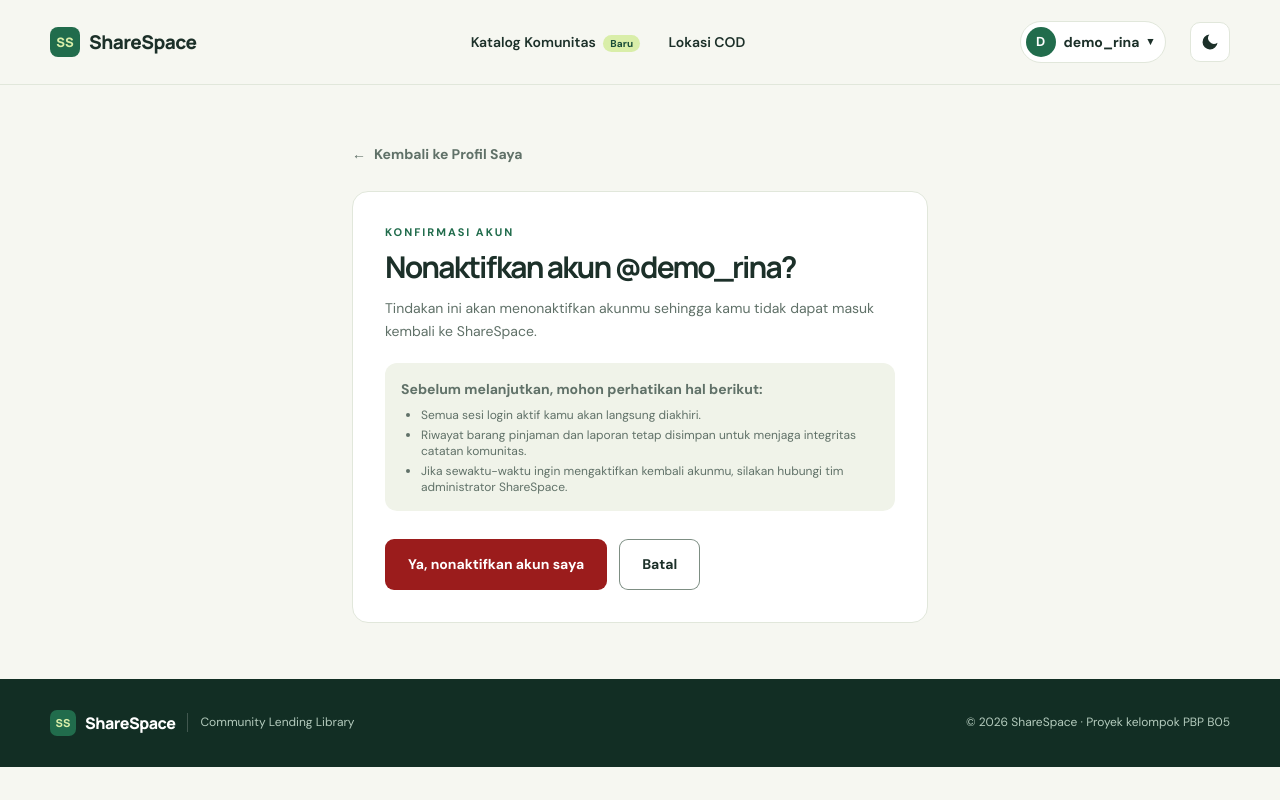
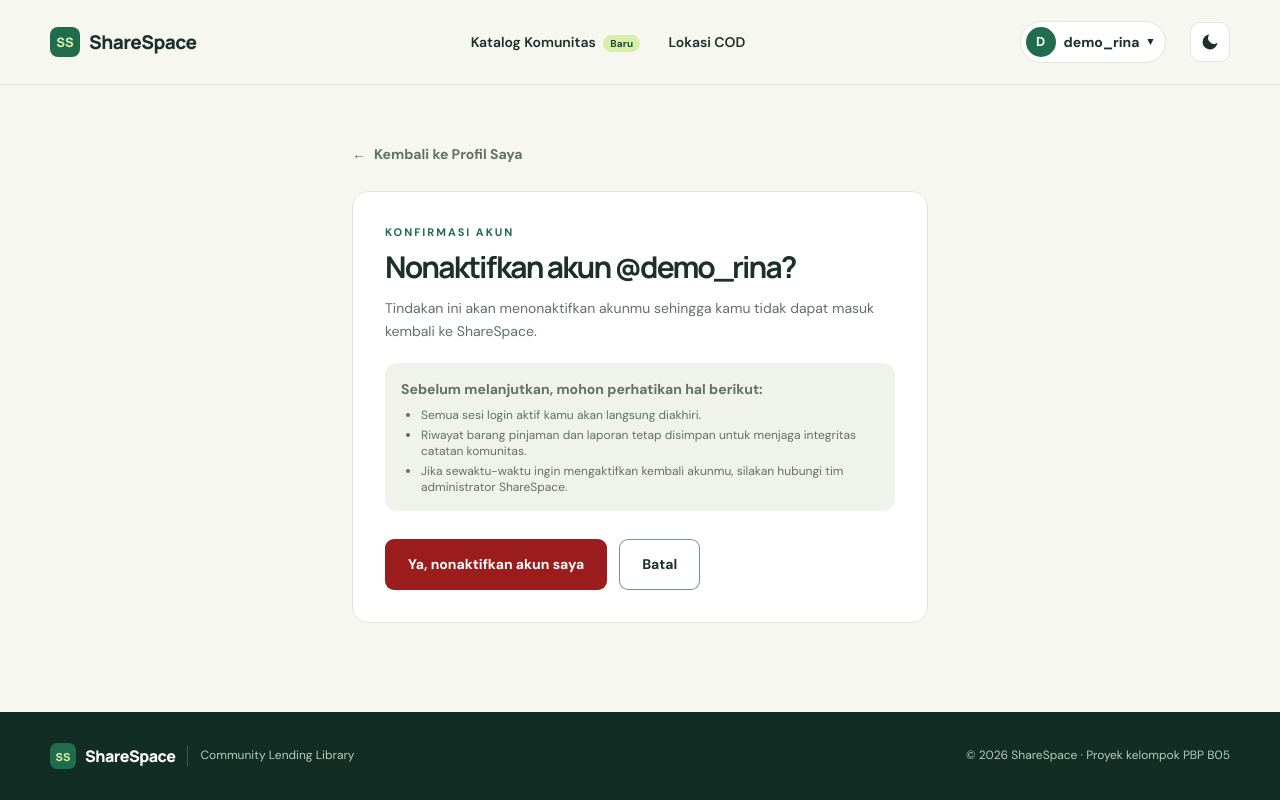
Before and after one commit to pbp-kelompok-B05/ShareSpace, a Django app: page /auth/deactivate/ in a window 1280 px wide. Run offline with Django 5.2, Linux system fonts and the light colour scheme; a user stored in the database is signed in; some libraries are stand-ins or nearby versions.

Commit message:
Implement sticky footer and adjust login and register page

```diff
--- a/authentication/templates/auth_base.html
+++ b/authentication/templates/auth_base.html
@@ -13,7 +13,7 @@ Halaman turunan mengisi block panel_heading, panel_text, dan form_area.
 {% block messages %}{% endblock %}
 
 {% block content %}
-<section class="grid min-h-[calc(100vh-200px)] lg:grid-cols-2">
+<section class="grid flex-1 lg:grid-cols-2">
     <!-- Panel Dekorasi -->
     <div class="auth-panel flex flex-col justify-between gap-8 px-8 py-12 text-white md:px-14 lg:py-16">
         <span class="auth-dots" aria-hidden="true"></span>
--- a/static/css/style.css
+++ b/static/css/style.css
@@ -2,7 +2,7 @@
 :root{--ink:#1c3029;--muted:#607168;--green:#216c4c;--green-dark:#184c38;--lime:#d9eea9;--cream:#f6f7f1;--line:#e1e7db;--white:#fff;--font-heading:Manrope,Arial,sans-serif;--font-body:'DM Sans',Arial,sans-serif}
 *{box-sizing:border-box}
 html{scroll-behavior:smooth}
-body{margin:0;color:var(--ink);background:var(--cream);font-family:var(--font-body);line-height:1.6}
+body{margin:0;color:var(--ink);background:var(--cream);font-family:var(--font-body);line-height:1.6;display:flex;flex-direction:column;min-height:100vh}main#konten{display:flex;flex-direction:column;flex:1 0 auto}
 a{color:inherit;text-decoration:none}
 a:focus-visible{outline:3px solid #d79d43;outline-offset:4px}
 .container{width:min(1180px,calc(100% - 64px));margin-inline:auto}
--- a/templates/base.html
+++ b/templates/base.html
@@ -20,7 +20,7 @@
     {% block extra_head %}{% endblock %}
 </head>
 {# Header CSRF global: semua request HTMX (POST/PUT/DELETE) otomatis membawa token. #}
-<body hx-headers='{"X-CSRFToken": "{{ csrf_token }}"}'>
+<body class="flex min-h-screen flex-col" hx-headers='{"X-CSRFToken": "{{ csrf_token }}"}'>
     <a class="skip-link" href="#konten">Lewati ke konten</a>
     {% include "partials/header.html" %}
     {# Region selalu ada agar toast dari JS/HTMX tetap bisa tampil walau block messages di-override. #}
@@ -30,7 +30,7 @@
             {% include "partials/messages.html" %}
         {% endblock %}
     </div>
-    <main id="konten">{% block content %}{% endblock %}</main>
+    <main id="konten" class="flex flex-1 flex-col">{% block content %}{% endblock %}</main>
     {% include "partials/footer.html" %}
     <script defer src="{% static 'js/theme.js' %}"></script>
     <script defer src="{% static 'js/nav.js' %}"></script>
```
